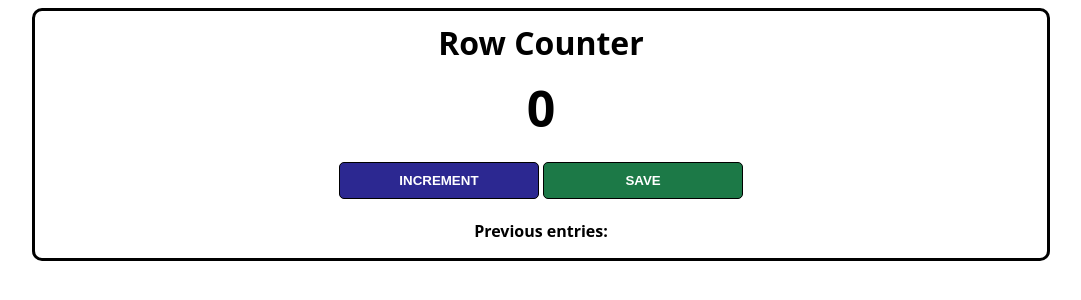
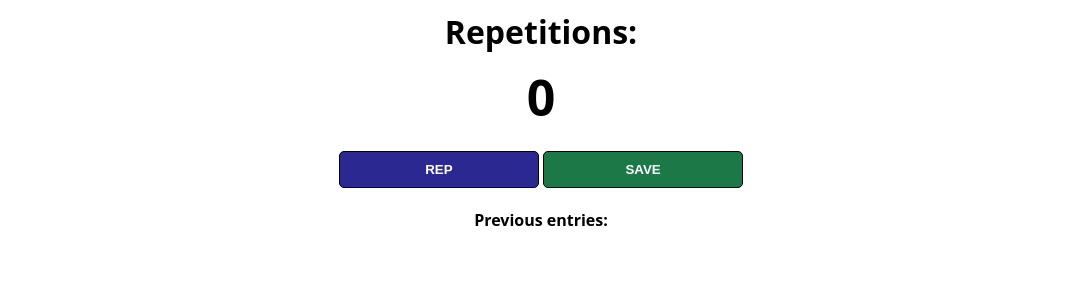
Before and after one commit to brandonshagg/number-tracker, a plain HTML site: page index.html in a window 1280 px wide. Shown: the whole page, without its empty margins (99-1180 px from the left). Drawn offline with Linux system fonts and the light colour scheme.

Commit message:
Update index.html

```diff
--- a/index.html
+++ b/index.html
@@ -1,17 +1,21 @@
-<html>
+<!DOCTYPE html>
+<html lang="en">
 <head>
+    <meta charset="UTF-8">
+    <meta name="viewport" content="width=device-width, initial-scale=1.0">
+    <title>Rep Counter</title>
+    <!-- Google Fonts link for Poppins -->
+    <link href="https://fonts.googleapis.com/css2?family=Poppins:wght@400;700&display=swap" rel="stylesheet">
     <link rel="stylesheet" href="index.css">
 </head>
 <body>
-        <div class="container">
-            <h1>Row Counter</h1>
+    <div id="component">
+        <h1>Repetitions:</h1>
         <h2 id="count-el">0</h2>
-            <button id="increment-btn" onclick="increment()">INCREMENT</button>
+        <button id="increment-btn" onclick="increment()">REP</button>
         <button id="save-btn" onclick="save()">SAVE</button>
         <p id="save-el">Previous entries: </p>
     </div>
-        <script src="index.js">
-            nnerText
-        </script>
+    <script src="index.js"></script>
 </body>
 </html>
```
Lines whose indentation alone changed are shown as unchanged.
